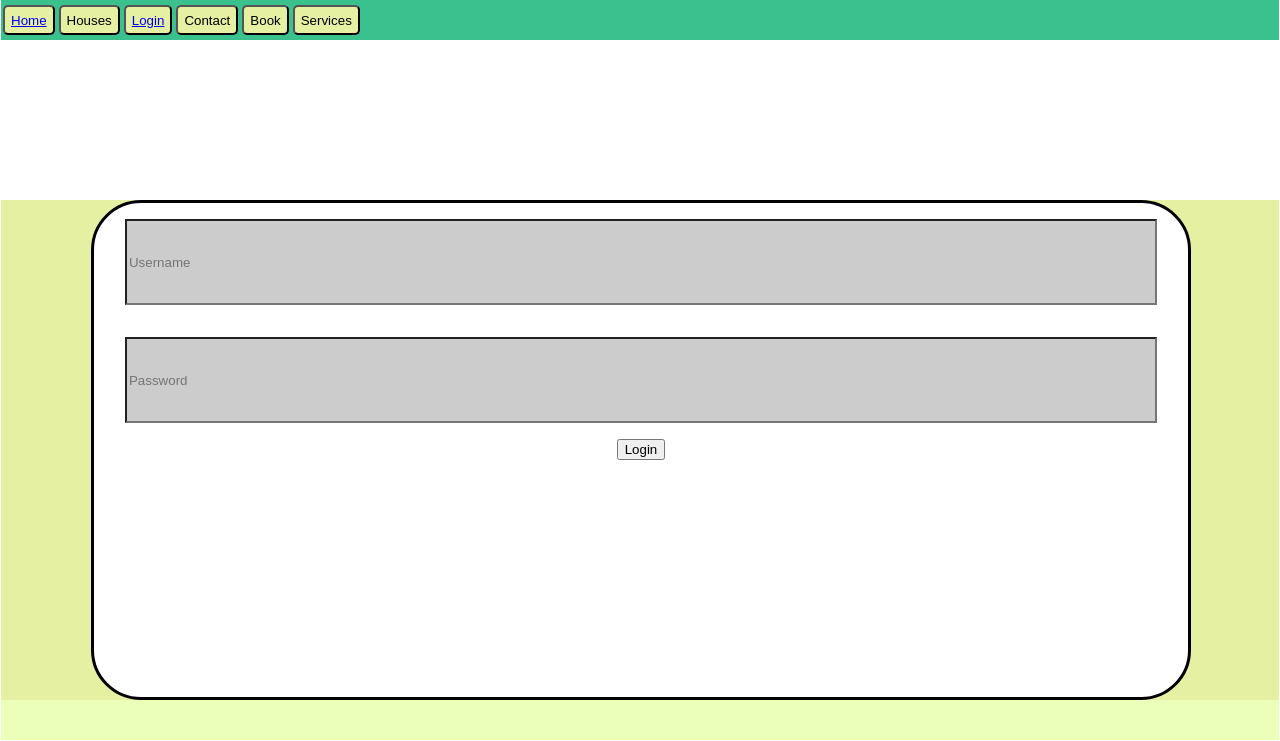
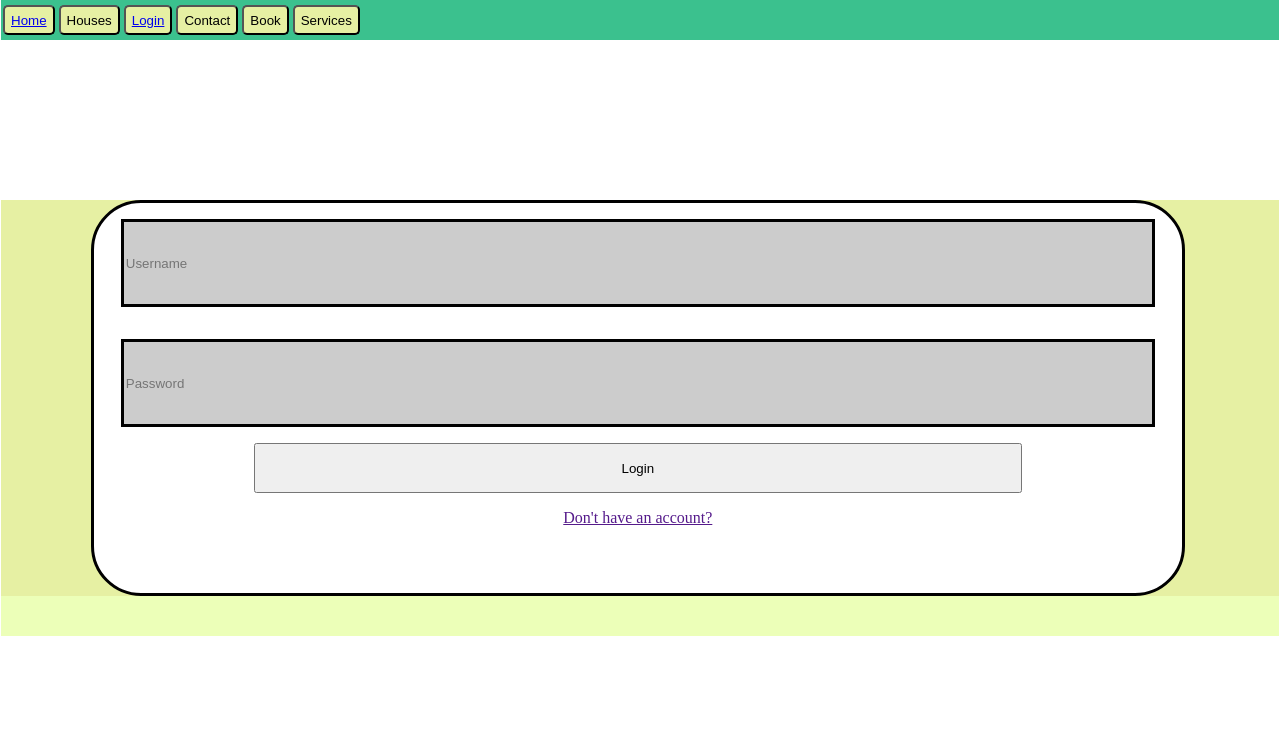
Before and after one commit to Jnewell279/Casa-Feraido, a PHP site: page /login_page.php in a window 1280 px wide. Shown: the part 145-886 px from the top of the page. After the commit the page ends 781 px from the top, so only its background shows below. Run offline with PHP 8.4, Linux system fonts and the light colour scheme.

Commit message:
creating sign up process page and link from the login page

```diff
--- a/css/style.css
+++ b/css/style.css
@@ -56,8 +56,8 @@ body{
 }
 .body_login_col{
     display:grid;
-    grid-template-columns: 7vw 86vw 7vw;
-    height: 300px;
+    grid-template-columns: 7vw 85.5vw 7vw;
+    height: 49.5vh;
 }
 .body_login_form{
     display:flex;
@@ -72,4 +72,14 @@ body{
     display:flex;
     justify-content: center;
     align-items: center;
+    border:solid;
 }
+.login_form_submit{
+    height: 50px;
+    width: 60vw;
+}
+.signup_link_button{
+    display:flex;
+    justify-content: center;
+    align-items: center;
+}
--- a/templates/body_login.php
+++ b/templates/body_login.php
@@ -1,12 +1,14 @@
-<div class="body_col">
+<div class="body_login_col">
     <div></div>
     <div class="body_main">
 
     <form action="processes/process_login.php" method="post" class="body_login_form">
         <p><input placeholder="Username" type="text" name="username" class="body_login_box"></p>
         <p><input placeholder="Password" type="password" name="password" class="body_login_box"></p>
-        <input type="submit" value="Login">
+        <input type="submit" value="Login" class="login_form_submit">
     </form>
+
+    <p class="signup_link_button"><a href="">Don't have an account?</a></p>
     </div>
     <div></div>
 </div>
```
Also changed, not shown: processes/process_signup.php (added, +7 -0 lines), signup_page.php (added).
